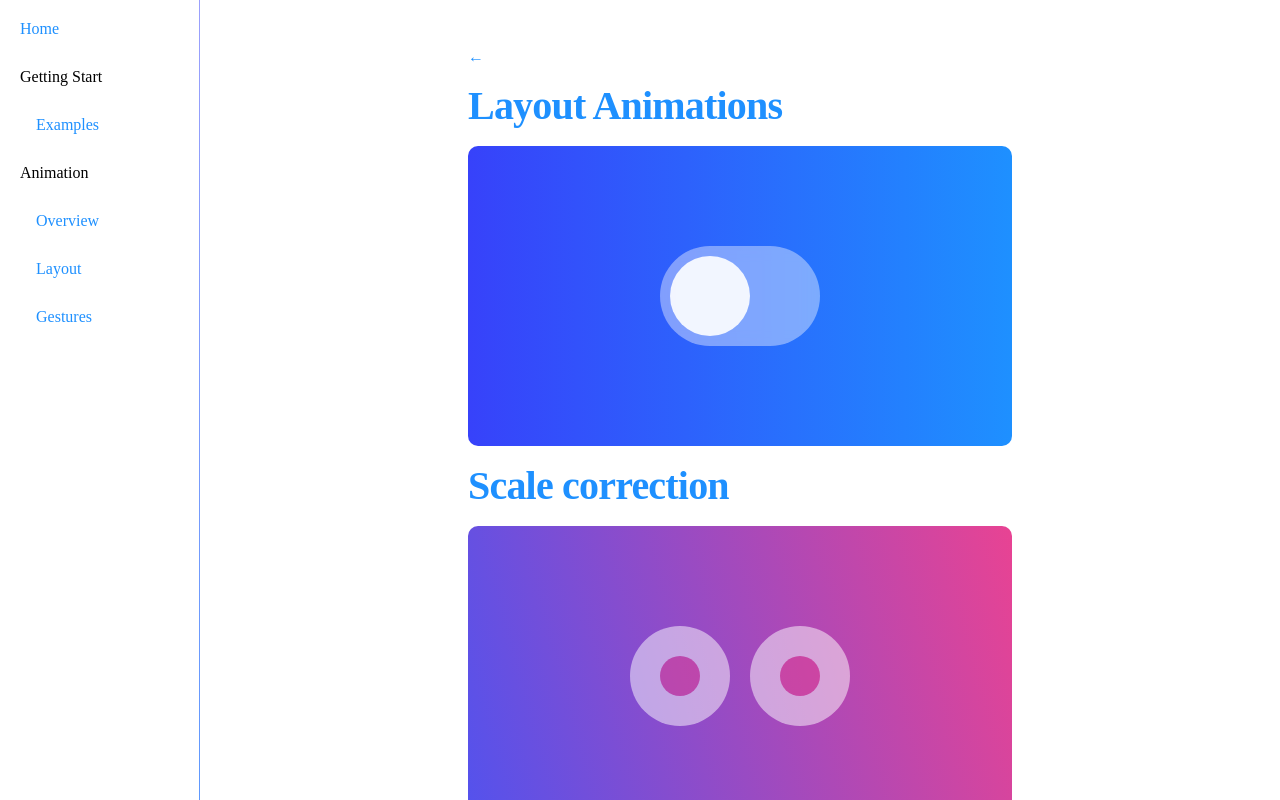
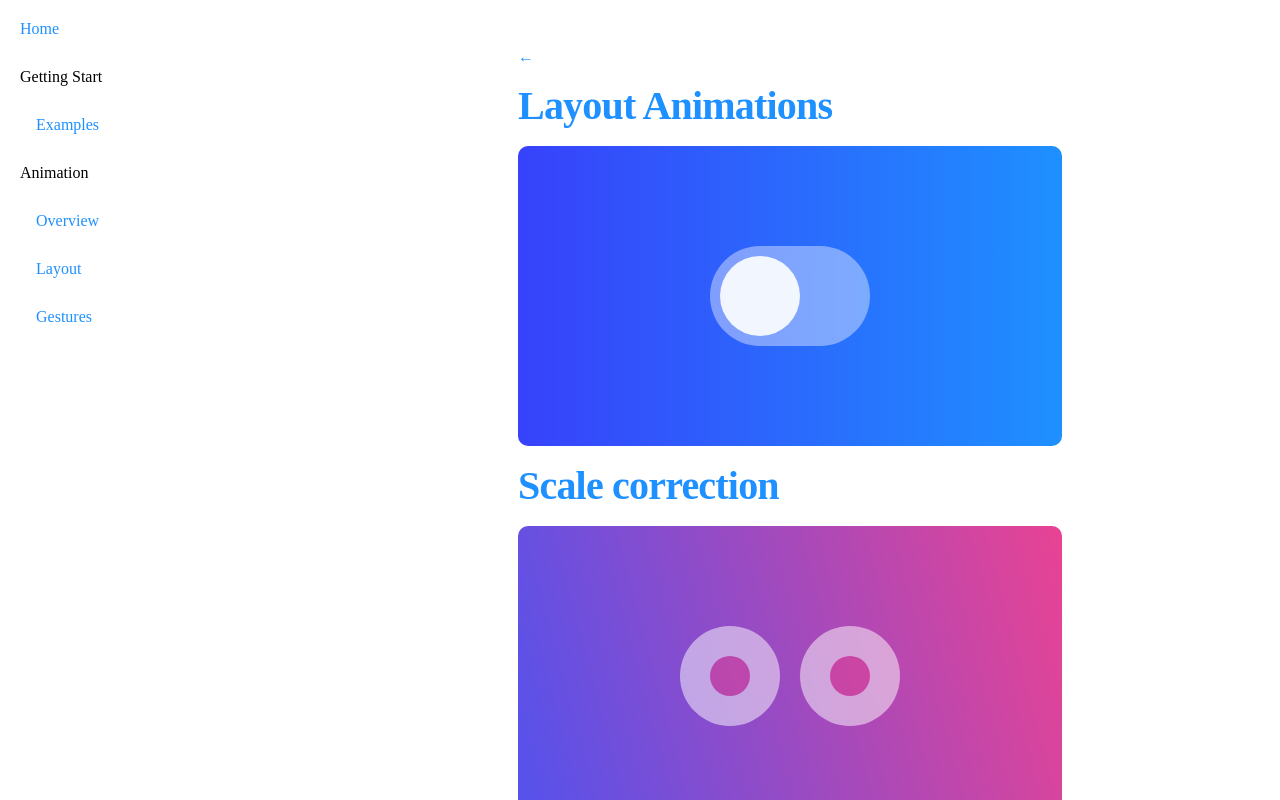
Before and after one commit to ZenkieBear/learn-framer-motion, a Next.js app: page /layout-animations in a window 1280 px wide. Shown: the top 800 px of the page. Built offline with nearby package versions, Linux system fonts and the light colour scheme.

Commit message:
perf: optimized ui style
Changed the scrollbar style.
Changed the sidebar link border-radius, look more inclusive~

```diff
--- a/src/components/Layout/Layout.module.scss
+++ b/src/components/Layout/Layout.module.scss
@@ -1,39 +1,20 @@
 .container {
   display: flex;
   width: 100%;
-  min-height: 100%;
-}
-.main {
-  max-width: 36rem;
-  padding: 0 1rem;
-  margin: 3rem auto 6rem;
-  flex: 1;
-}
+  height: 100%;
+
   .navbar {
     position: relative;
-  width: 200px;
-  min-height: 100%;
-
-  &::after {
-    display: block;
-    position: absolute;
-    top: 0;
-    right: 0;
-    content: '';
-    width: 1px;
+    width: 300px;
     height: 100%;
-    background: linear-gradient(
-      lighten($color: colors.$clr-primary, $amount: 20),
-      colors.$clr-second
-    );
-  }
+    overflow-y: auto;
 
     .link,
     .parentTitle {
       display: block;
       margin: 10px;
       padding: 10px;
-    border-radius: 5px;
+      border-radius: 15px;
       text-decoration: none;
 
       &:hover {
@@ -46,6 +27,18 @@
       }
       .link {
         margin-left: 1em;
+      }
+    }
+  }
+
+  .main {
+    flex: 1;
+    overflow: auto;
+
+    .content {
+      margin: 3rem auto 6rem;
+      padding: 0 1rem;
+      max-width: 36rem;
     }
   }
 }
--- a/src/components/Layout/Layout.tsx
+++ b/src/components/Layout/Layout.tsx
@@ -16,6 +16,7 @@ const Layout = ({ isHome = false, children }: LayoutProps) => {
         </div>
       )}
       <div className={styles.main} ref={backButton}>
+        <div className={styles.content}>
           {!isHome && (
             <div>
               <Link href={routes[0].path}>←</Link>
@@ -23,6 +24,7 @@ const Layout = ({ isHome = false, children }: LayoutProps) => {
           )}
           <ToTop top={backButton} />
           {children}
+        </div>
       </div>
     </div>
   )
--- a/src/styles/global.scss
+++ b/src/styles/global.scss
@@ -52,3 +52,28 @@ line {
 #__next {
   height: 100%;
 }
+
+.ball {
+  width: 100%;
+  height: 100%;
+  max-width: 100px;
+  max-height: 100px;
+  padding: 10px;
+  border-radius: 50%;
+  background-color: #fff;
+  border: 1px solid black;
+}
+
+::-webkit-scrollbar {
+  width: 8px;
+  height: 8px;
+  background-color: rgba($color: colors.$clr-primary, $alpha: .2);
+  border-radius: 1ex;
+}
+::-webkit-scrollbar-thumb {
+  background: colors.$clr-primary;
+  border-radius: 1ex;
+}
+::-webkit-scrollbar-corner {
+  background-color: rgba($color: colors.$clr-primary, $alpha: .4);
+}
```
Also changed, not shown: src/pages/gestures/index.module.scss (+0 -11 lines), src/pages/gestures/index.tsx (+18 -17 lines). Lines whose indentation alone changed are shown as unchanged.
